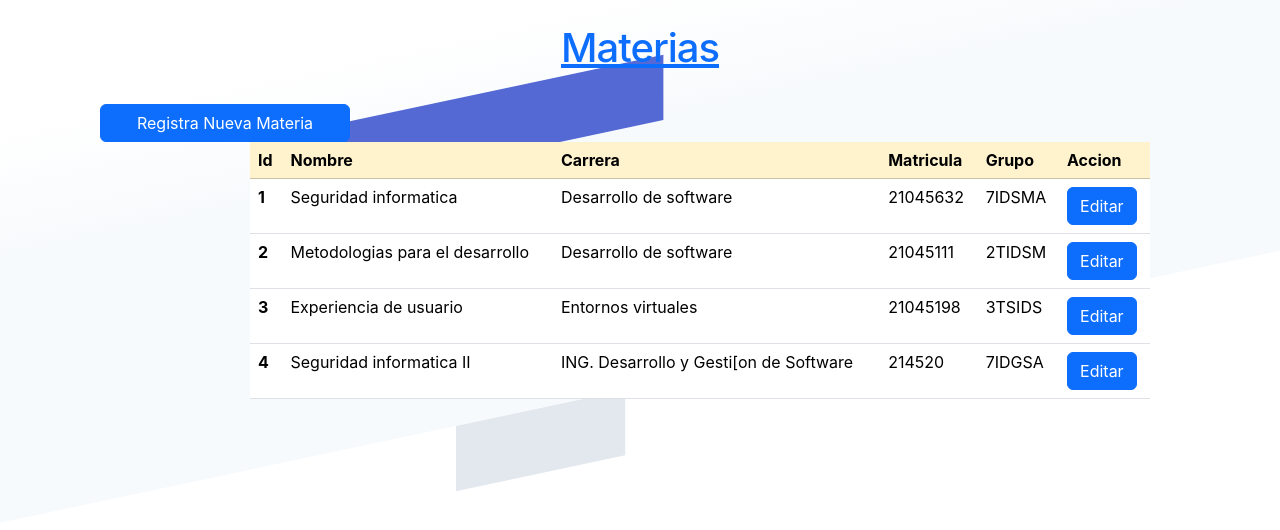
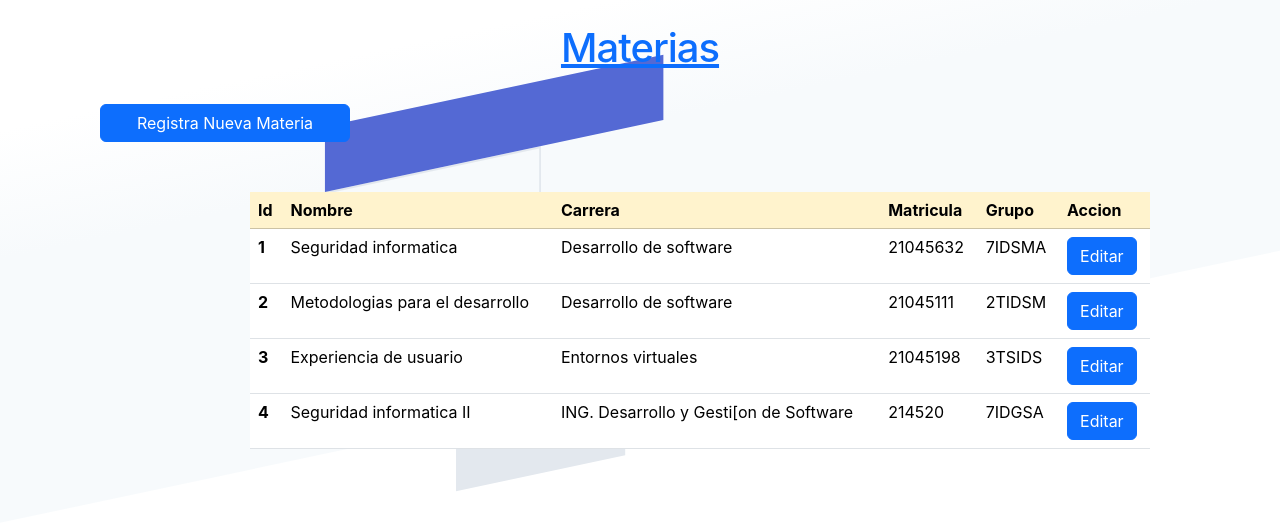
Before and after one commit to Alondra-Mendoza03/SaberhacerU2, a PHP site: page /welcome.php in a window 1280 px wide. Shown: the top 530 px of the page. Run offline with PHP 8.4, Linux system fonts and the light colour scheme; data comes from the database, SQL or seed files in the repository.

Commit message:
Update welcome.php

```diff
--- a/welcome.php
+++ b/welcome.php
@@ -49,7 +49,7 @@
         <a href="index.php" class="btn btn-primary" style="width: 250px; margin-left: 100px;">Registra Nueva Materia</a>
               <form  id="stripe-login" method="post">
 
-              <table class="table"  style="width: 900px; margin-left: 250px; " >
+              <table class="table"  style="width: 900px; margin-left: 250px; margin-top: 50px; " >
         <thead class="table-warning" style="background-color: rgb(84, 105, 212); " >
             <tr>
             <th scope="col">Id</th>
```
